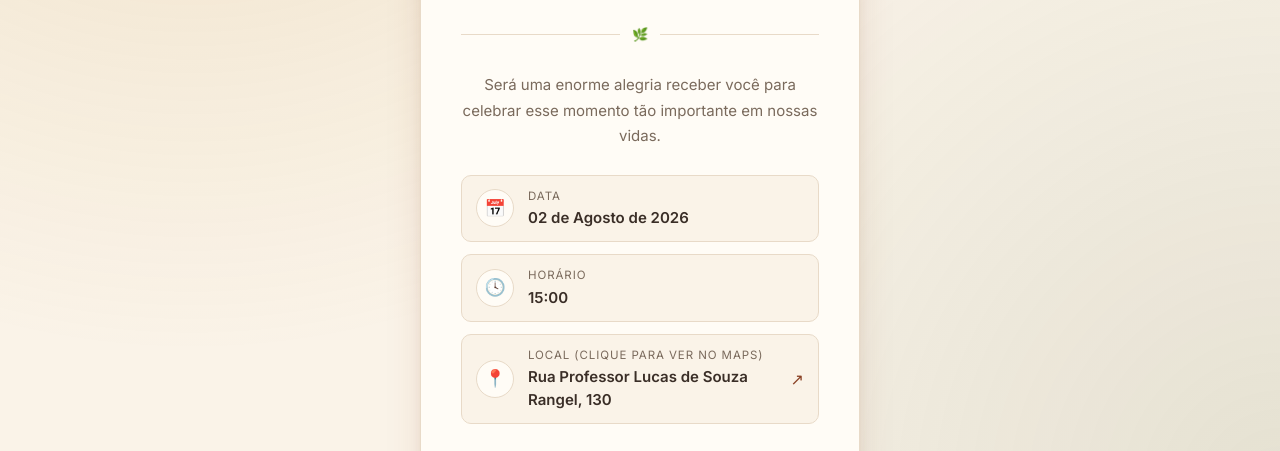
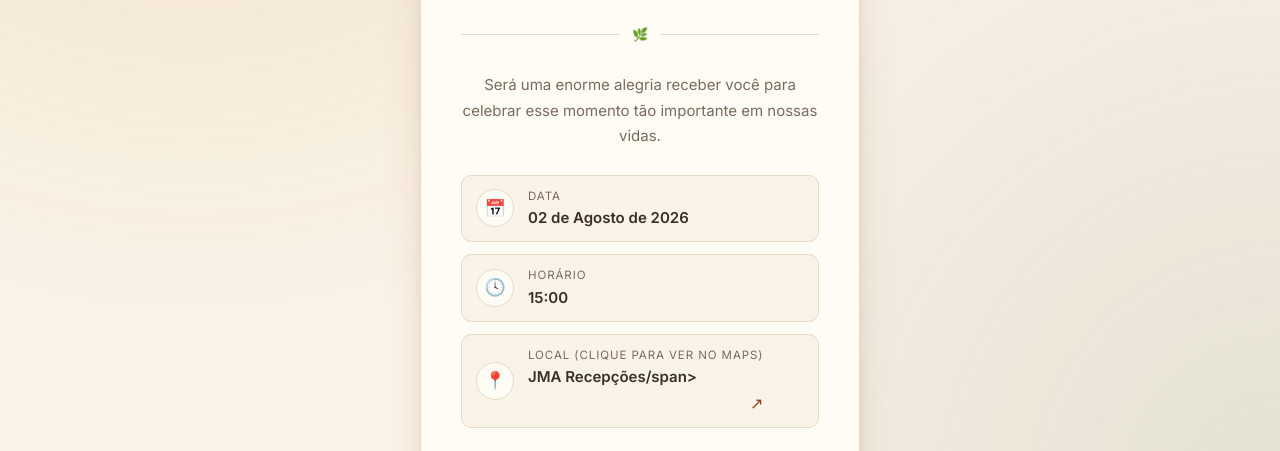
Before and after one commit to RianClever01/ConviteCha, a plain HTML site: page public/index.html in a window 1280 px wide. Shown: the part 347-798 px from the top of the page. Drawn offline with Linux system fonts and the light colour scheme; no server answers.

Commit message:
fix: troca de endereço

```diff
--- a/public/index.html
+++ b/public/index.html
@@ -65,12 +65,12 @@
                     </span>
                 </div>
 
-                <a class="info-row info-row-link" href="https://maps.app.goo.gl/D1qRbj6jEgJej55Q9" target="_blank"
+                <a class="info-row info-row-link" href="https://maps.app.goo.gl/ZFsaKXDa6pgSaFa66?g_st=awb" target="_blank"
                     rel="noopener noreferrer">
                     <span class="info-icon">📍</span>
                     <span class="info-text">
                         <span class="info-label">Local (Clique para ver no maps)</span>
-                        <span class="info-value">Rua Professor Lucas de Souza Rangel, 130</span>
+                        <span class="info-value">JMA Recepções/span>
                     </span>
                     <span class="info-arrow">↗</span>
                 </a>
```
